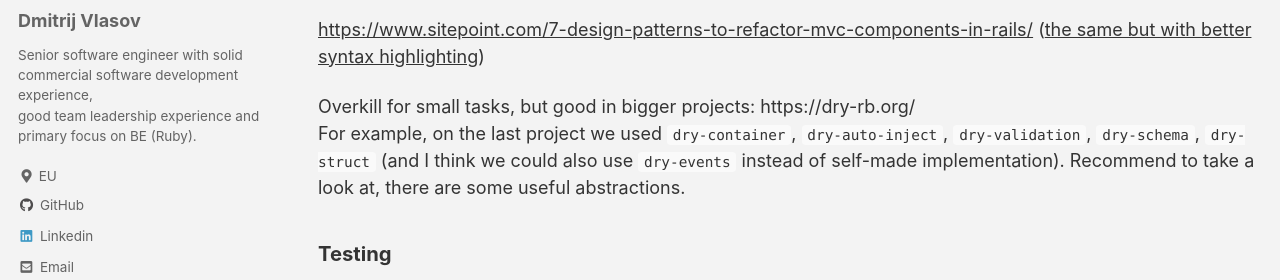
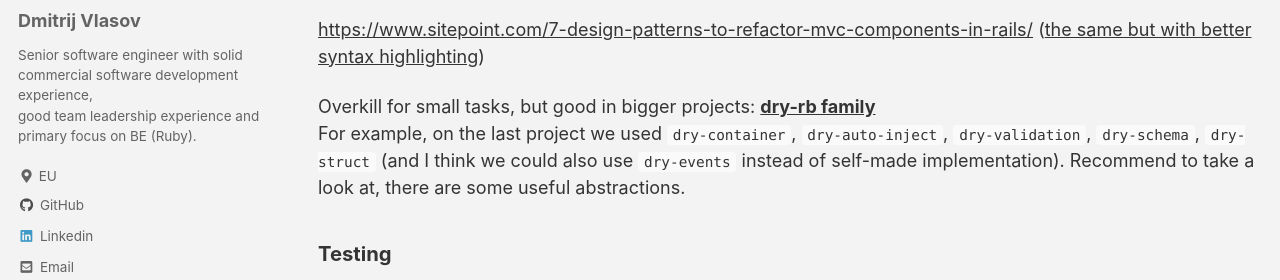
Before and after one commit to BrVer/brver.github.io, a Jekyll site: the page built from _posts/2021-04-16-materials-for-ruby-devs.md, in a window 1280 px wide and 900 px high, scrolled down 1064 px. Shown: the part 164-444 px from the top of the window. Built offline with Jekyll 4.4.1, drawn with Linux system fonts in a browser that asks for light colours; cached includes are drawn as plain includes.

Commit message:
fixed dry-rb link

```diff
--- a/_posts/2021-04-16-materials-for-ruby-devs.md
+++ b/_posts/2021-04-16-materials-for-ruby-devs.md
@@ -46,7 +46,7 @@ A million of articles, what I was able to find in 2 minutes:
 
 [https://www.sitepoint.com/7-design-patterns-to-refactor-mvc-components-in-rails/](https://www.sitepoint.com/7-design-patterns-to-refactor-mvc-components-in-rails/) ([the same but with better syntax highlighting](https://www.programmersought.com/article/3113725477/))
 
-Overkill for small tasks, but good in bigger projects: https://dry-rb.org/ <br/>
+Overkill for small tasks, but good in bigger projects: [**dry-rb family**](https://dry-rb.org/) <br/>
 For example, on the last project we used `dry-container`, `dry-auto-inject`, `dry-validation`, `dry-schema`, `dry-struct`
 (and I think we could also use `dry-events` instead of self-made implementation).
 Recommend to take a look at, there are some useful abstractions.
```
